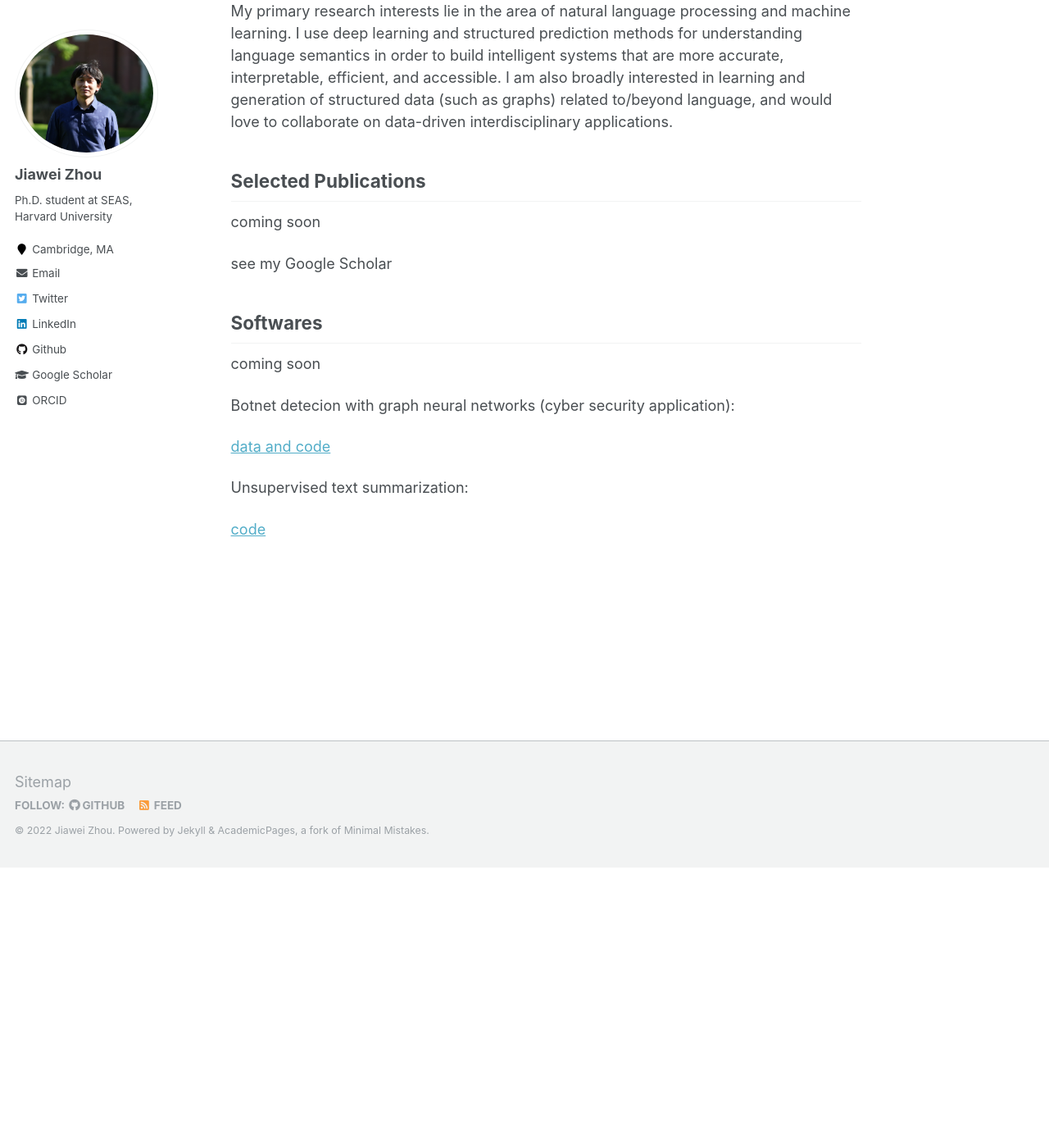
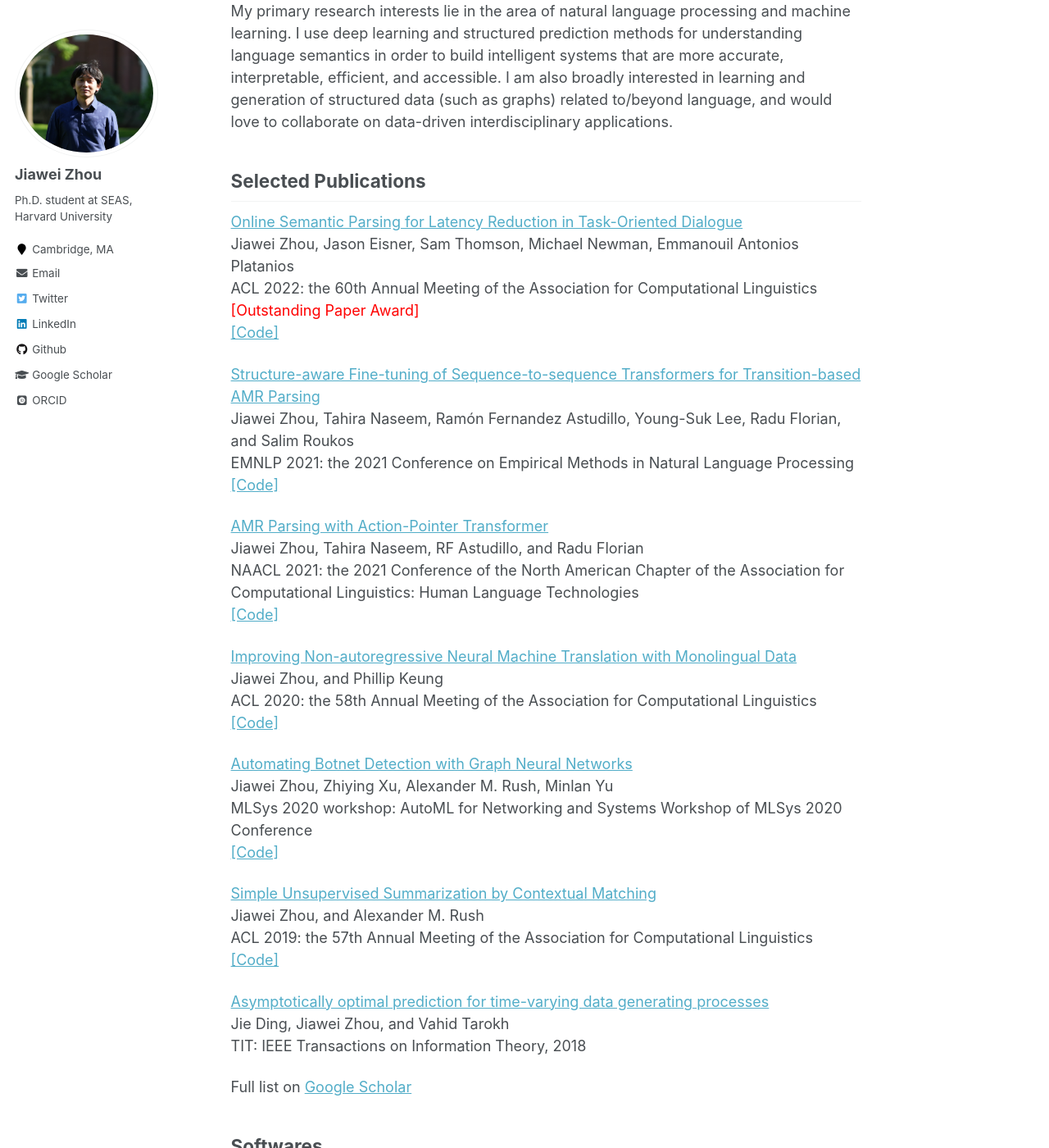
Before and after one commit to jzhou316/jzhou316.github.io, a Jekyll site: the page built from _pages/about.md, in a window 1280 px wide and 1400 px high, scrolled down 341 px. Shown: the whole window at 82% size. Built offline with Jekyll 4.4.1, drawn with Linux system fonts in a browser that asks for light colours; some web fonts are replaced; some of the changed text lies outside the part shown.

Commit message:
Update about.md

```diff
--- a/_pages/about.md
+++ b/_pages/about.md
@@ -129,9 +129,56 @@ Suya Wu, **Enmao Diao**, Jie Ding, Vahid Tarokh. "Deep Clustering of Compressed
 <span style="color:purple"> \[Compression\]</span>
 **(Acceptance Rate 18.7%)**
 -->
-coming soon
 
-see my Google Scholar
+
+[Online Semantic Parsing for Latency Reduction in Task-Oriented Dialogue](https://aclanthology.org/2022.acl-long.110/) \
+Jiawei Zhou, Jason Eisner, Sam Thomson, Michael Newman, Emmanouil Antonios Platanios \
+ACL 2022: the 60th Annual Meeting of the Association for Computational Linguistics
+<span style="color:red">\[Outstanding Paper Award\]</span> \
+[\[Code\]](https://github.com/microsoft/online-semantic-parsing-for-latency-reduction)
+<!-- [\[PDF\]](https://aclanthology.org/2022.acl-long.110/) -->
+<!-- Proceedings of the 60th Annual Meeting of the Association for Computational Linguistics (Volume 1: Long Papers), pages 1554–1576, Dublin, Ireland. 2022. -->
+
+[Structure-aware Fine-tuning of Sequence-to-sequence Transformers for Transition-based AMR Parsing](https://aclanthology.org/2021.emnlp-main.507/) \
+Jiawei Zhou, Tahira Naseem, Ramón Fernandez Astudillo, Young-Suk Lee, Radu Florian, and Salim Roukos \
+EMNLP 2021: the 2021 Conference on Empirical Methods in Natural Language Processing \
+[\[Code\]](https://github.com/IBM/transition-amr-parser)
+
+[AMR Parsing with Action-Pointer Transformer](https://aclanthology.org/2021.naacl-main.443/) \
+Jiawei Zhou, Tahira Naseem, RF Astudillo, and Radu Florian \
+NAACL 2021: the 2021 Conference of the North American Chapter of the Association for Computational Linguistics: Human Language Technologies \
+[\[Code\]](https://github.com/IBM/transition-amr-parser/tree/action-pointer)
+
+[Improving Non-autoregressive Neural Machine Translation with Monolingual Data](https://aclanthology.org/2020.acl-main.171/) \
+Jiawei Zhou, and Phillip Keung \
+ACL 2020: the 58th Annual Meeting of the Association for Computational Linguistics \
+[\[Code\]](https://github.com/jzhou316/nar-mt-mono)
+
+[Automating Botnet Detection with Graph Neural Networks](https://arxiv.org/pdf/2003.06344.pdf) \
+Jiawei Zhou, Zhiying Xu, Alexander M. Rush, Minlan Yu \
+MLSys 2020 workshop: AutoML for Networking and Systems Workshop of MLSys 2020 Conference \
+[\[Code\]](https://github.com/harvardnlp/botnet-detection)
+
+<!-- [On Statistical Efficiency in Learning](https://arxiv.org/abs/2012.13307) \
+Jie Ding, Enmao Diao, Jiawei Zhou, Vahid Tarokh \
+TIT: IEEE Transactions on Information Theory, 2020 \
+[\[Code\]](https://github.com/dem123456789/On-Statistical-Efficiency-in-Learning) -->
+
+[Simple Unsupervised Summarization by Contextual Matching](https://aclanthology.org/P19-1503/) \
+Jiawei Zhou, and Alexander M. Rush \
+ACL 2019: the 57th Annual Meeting of the Association for Computational Linguistics \
+[\[Code\]](https://github.com/jzhou316/Unsupervised-Sentence-Summarization)
+
+[Asymptotically optimal prediction for time-varying data generating processes](https://people.duke.edu/~vt45/kinetic.pdf) \
+Jie Ding, Jiawei Zhou, and Vahid Tarokh \
+TIT: IEEE Transactions on Information Theory, 2018
+<!-- [\[PDF\]](https://ieeexplore.ieee.org/document/8543249) -->
+
+<!-- Dynamic zero-point attracting projection for time-varying sparse signal recovery \
+Jiawei Zhou, Laming Chen, and Yuantao Gu \
+ICASSP 2015: the 40th IEEE International Conference on Acoustics, Speech and Signal Processing -->
+
+Full list on [Google Scholar](https://scholar.google.com/citations?user=jJNjxd8AAAAJ&hl=en)
 
 <!-- Jie Ding, **Enmao Diao**, Jiawei Zhou, Vahid Tarokh. "A Penalized Method for the Predictive Limit of Learning." <i>
 ICASSP 2018</i>.
@@ -142,16 +189,22 @@ ICASSP 2018</i>.
 Softwares
 ------
 
-coming soon
+Botnet detecion with graph neural networks (cybersecurity application) \
+[\[Library\]](https://github.com/harvardnlp/botnet-detection)
+[\[Published Data\]](https://zenodo.org/record/3689089#.Y5iV7-zMI8Y)
 
-Botnet detecion with graph neural networks (cyber security application):
+AMR Parsing with neural transition-based approaches (state-of-the-art) \
+[\[Library\]](https://github.com/IBM/transition-amr-parser)
+<!-- [\[Data\]](https://amr.isi.edu/) -->
 
-[data and code](https://github.com/harvardnlp/botnet-detection)
+Dataflow graph (executable programs) generation for task-oriented dialogue \
+[\[Library\]](https://github.com/microsoft/online-semantic-parsing-for-latency-reduction#offline-parsing-train-a-programgraph-prediction-model)
+<!-- [\[Data\]](https://github.com/microsoft/task_oriented_dialogue_as_dataflow_synthesis/tree/master/datasets) -->
 
+Unsupervised text summarization \
+[\[Code\]](https://github.com/jzhou316/Unsupervised-Sentence-Summarization)
 
-Unsupervised text summarization:
-
-[code](https://github.com/jzhou316/Unsupervised-Sentence-Summarization)
+<!-- JPEG decoding -->
 
 <!---
 * <a href="https://arxiv.org/abs/2210.00720" style="text-decoration:none">**Complexity-Based Prompting for Multi-Step Reasoning.**</a>
```
